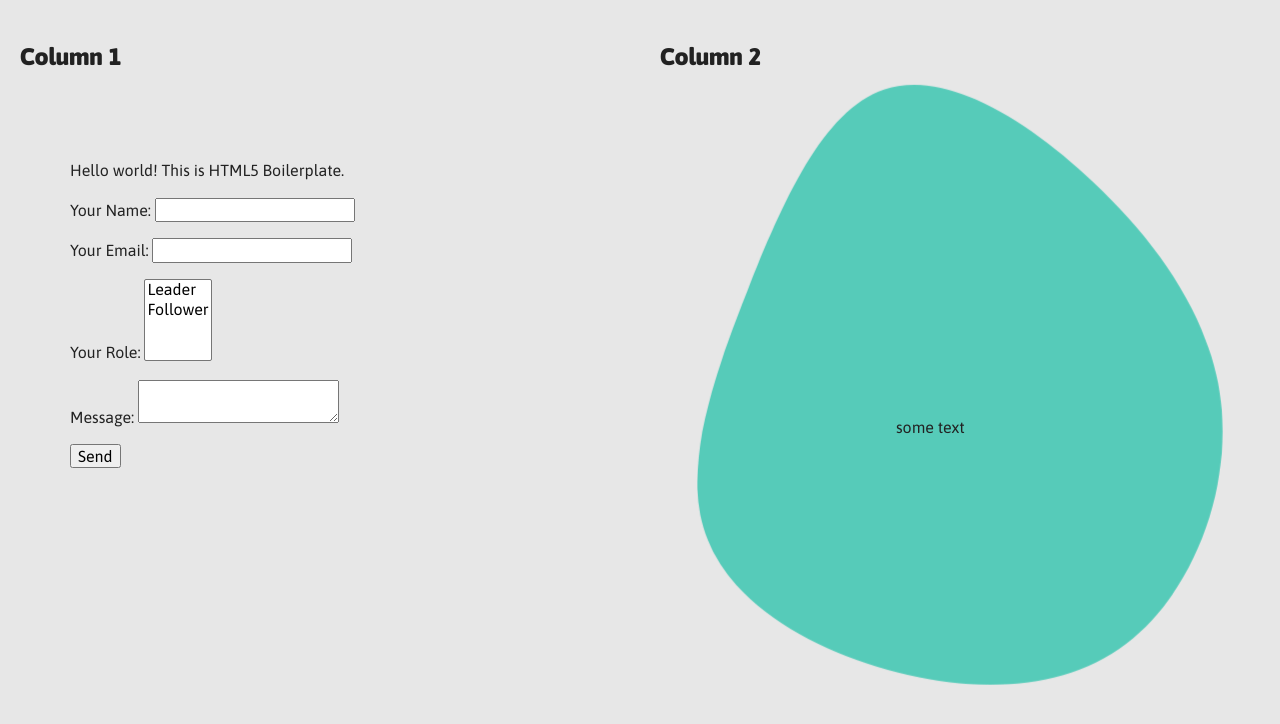
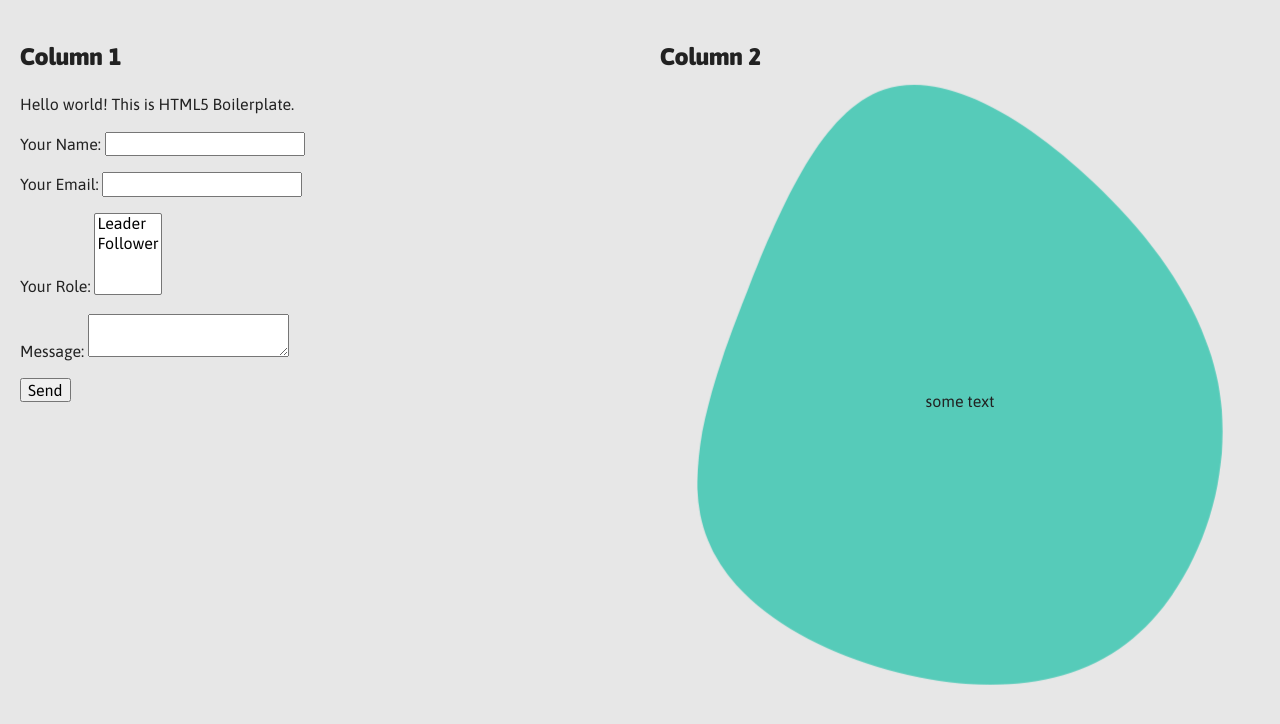
Before and after one commit to ChayKelly/website, a website: page index.html in a window 1280 px wide. Drawn offline with Linux system fonts and the light colour scheme.

Commit message:
Centered text

```diff
--- a/css/main.css
+++ b/css/main.css
@@ -310,3 +310,17 @@ section {
   overflow: hidden;
   height: 100%;
 }
+
+/* overlay text on blob */
+
+.container {
+  position: relative;
+  text-align: center;
+}
+
+.centered {
+  position: absolute;
+  top: 50%;
+  left: 50%;
+  transform: translate(-50%, -50%);
+}
--- a/index.html
+++ b/index.html
@@ -3,15 +3,6 @@
 
 <head>
     <script>performance.mark('parsing:head:start');</script>
-    <script src="https://cdn.onesignal.com/sdks/OneSignalSDK.js" async=""></script>
-    <script>
-        window.OneSignal = window.OneSignal || [];
-        OneSignal.push(function () {
-            OneSignal.init({
-                appId: "4245b47c-df52-4136-a6bb-9546338f202b",
-            });
-        });
-    </script>
 
     <meta charset="utf-8">
     <title>Chaykelly.me Netlify Test</title>
@@ -55,7 +46,6 @@
 <div class="row">
     <div class="column">
         <h2>Column 1</h2>
-        <section>
             <p>Hello world! This is HTML5 Boilerplate.</p>
 
             <form name="contact" method="POST" data-netlify="true">
@@ -78,21 +68,19 @@
                     <button type="submit">Send</button>
                 </p>
             </form>
-        </section>
     </div>
     <div class="column">
         <h2>Column 2</h2>
-        <div style="position: absolute; top:50%; left:70%; z-index: 2;">
-            <div style="position: relative;">
-                <p>some text</p>
+        <!-- Start container for the blob and text -->
+        <div class="container">
+            <div class="tk-blob" style="--time: 20s; --amount: 5; --fill: #56cbb9;">
+                <svg xmlns="http://www.w3.org/2000/svg" viewBox="0 0 440.7 428.7">
+                    <path d="M410.6 78.8c36 52.5 36.1 126 19.2 194C412.9 340.7 379 403 330 421.9c-49 19-113.1-5.3-178.6-34C85.8 359.2 18.7 326.1 3.5 276.4-11.7 226.7 25 160.3 71.7 105.3 118.3 50.3 174.8 6.8 239 .7c64.1-6 135.7 25.5 171.6 78.1z"></path>
+                </svg>
             </div>
+            <p class="centered">some text</p>
         </div>
-
-        <div class="tk-blob" style="--time: 20s; --amount: 5; --fill: #56cbb9;">
-            <svg xmlns="http://www.w3.org/2000/svg" viewBox="0 0 440.7 428.7">
-                <path d="M410.6 78.8c36 52.5 36.1 126 19.2 194C412.9 340.7 379 403 330 421.9c-49 19-113.1-5.3-178.6-34C85.8 359.2 18.7 326.1 3.5 276.4-11.7 226.7 25 160.3 71.7 105.3 118.3 50.3 174.8 6.8 239 .7c64.1-6 135.7 25.5 171.6 78.1z"></path>
-            </svg>
-        </div>
+        <!-- End container for the blob and text -->
     </div>
 </div>
 
```
